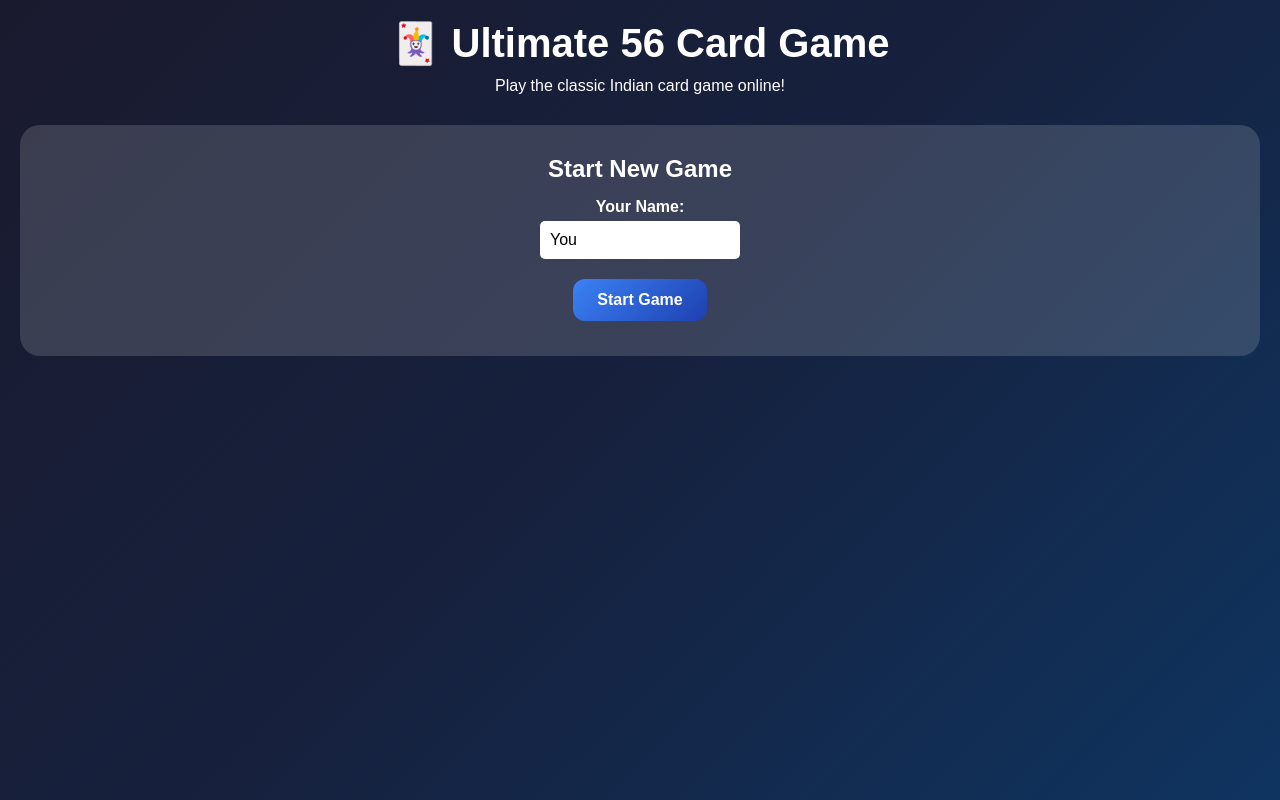
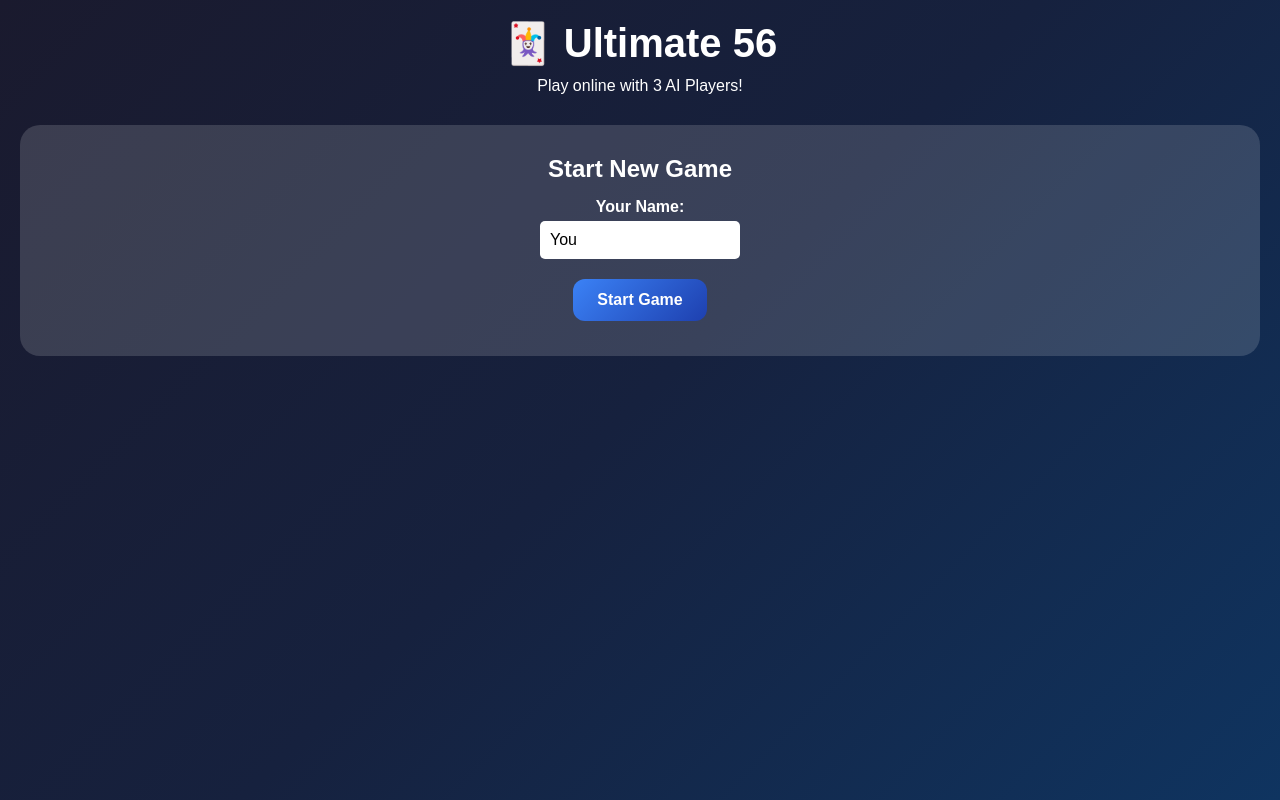
Before and after one commit to sshagit/56, a plain HTML site: page index.html in a window 1280 px wide. Drawn offline with Linux system fonts and the light colour scheme.

Commit message:
Update index.html
Updated H1 and P

```diff
--- a/index.html
+++ b/index.html
@@ -530,8 +530,8 @@
 <body>
     <div class="container">
         <div class="header">
-            <h1>🃏 Ultimate 56 Card Game</h1>
-            <p>Play the classic Indian card game online!</p>
+            <h1>🃏 Ultimate 56 </h1>
+            <p>Play online with 3 AI Players!</p>
         </div>
 
         <!-- Game Setup -->
```
